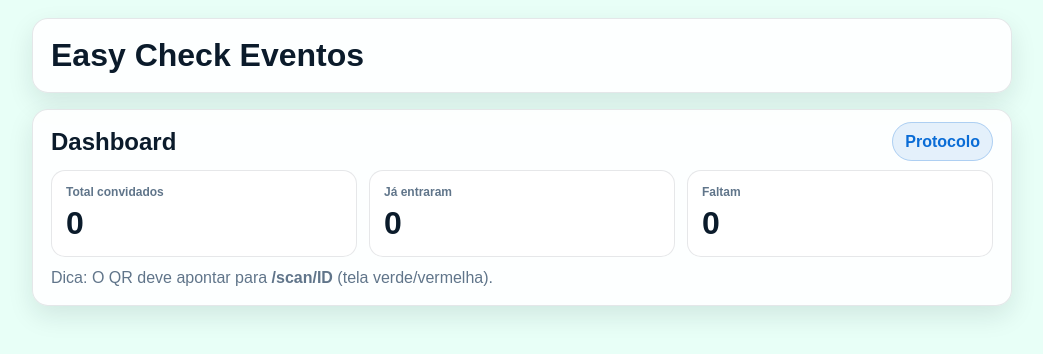
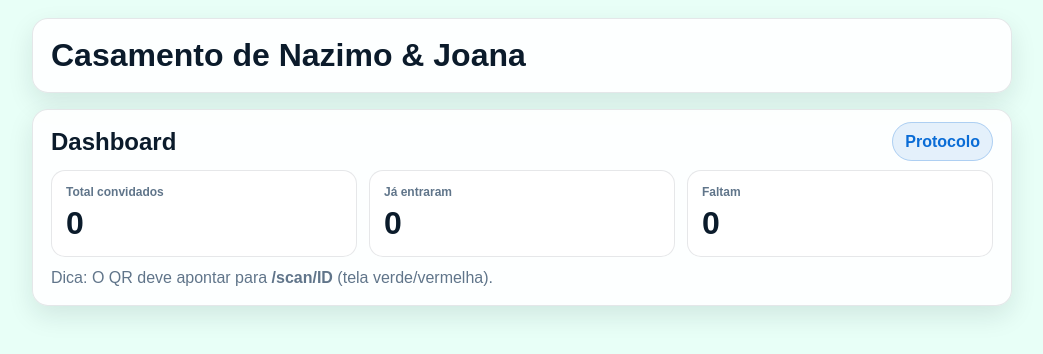
Before and after one commit to easycheckeventos-bot/easy-check-eventos, a Flask app: page /dashboard in a window 1280 px wide. Shown: the top 354 px of the page, without its empty margins (118-1161 px from the left). Run offline with Flask 3, Linux system fonts and the light colour scheme; data that the repository does not hold is empty; some libraries are stand-ins or nearby versions.

```diff
--- a/templates/base.html
+++ b/templates/base.html
@@ -2,13 +2,13 @@
 <html>
 <head>
 <meta charset="UTF-8">
-<title>Easy Check Eventos</title>
+<title>Casamento de Nazimo & Joana </title>
 <link rel="stylesheet" href="{{ url_for('static', filename='style.css') }}">
 </head>
 <body>
 
 <div class="card">
-<h1>Easy Check Eventos</h1>
+<h1>Casamento de Nazimo & Joana</h1>
 </div>
 
 {% block content %}{% endblock %}
```
